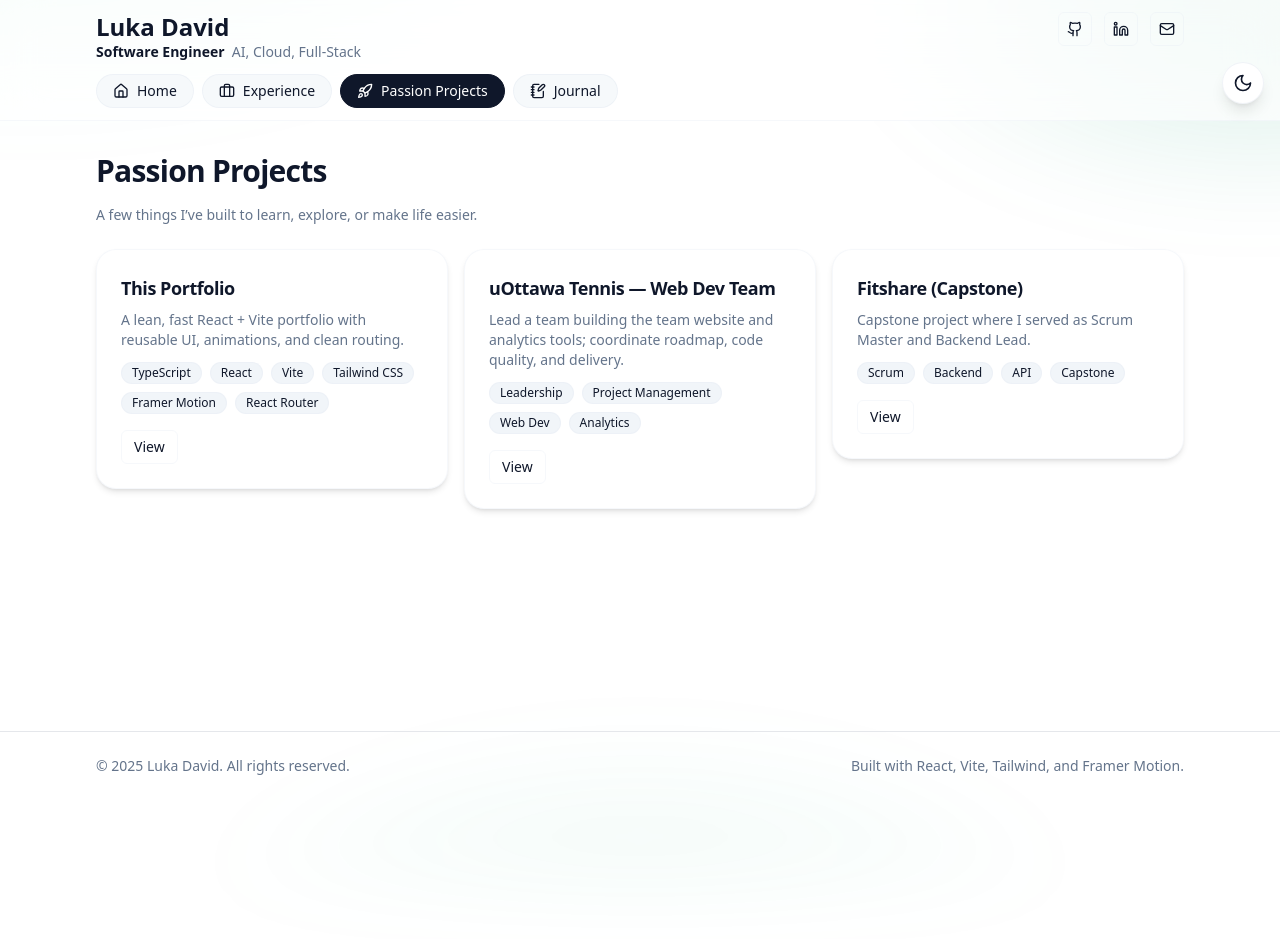
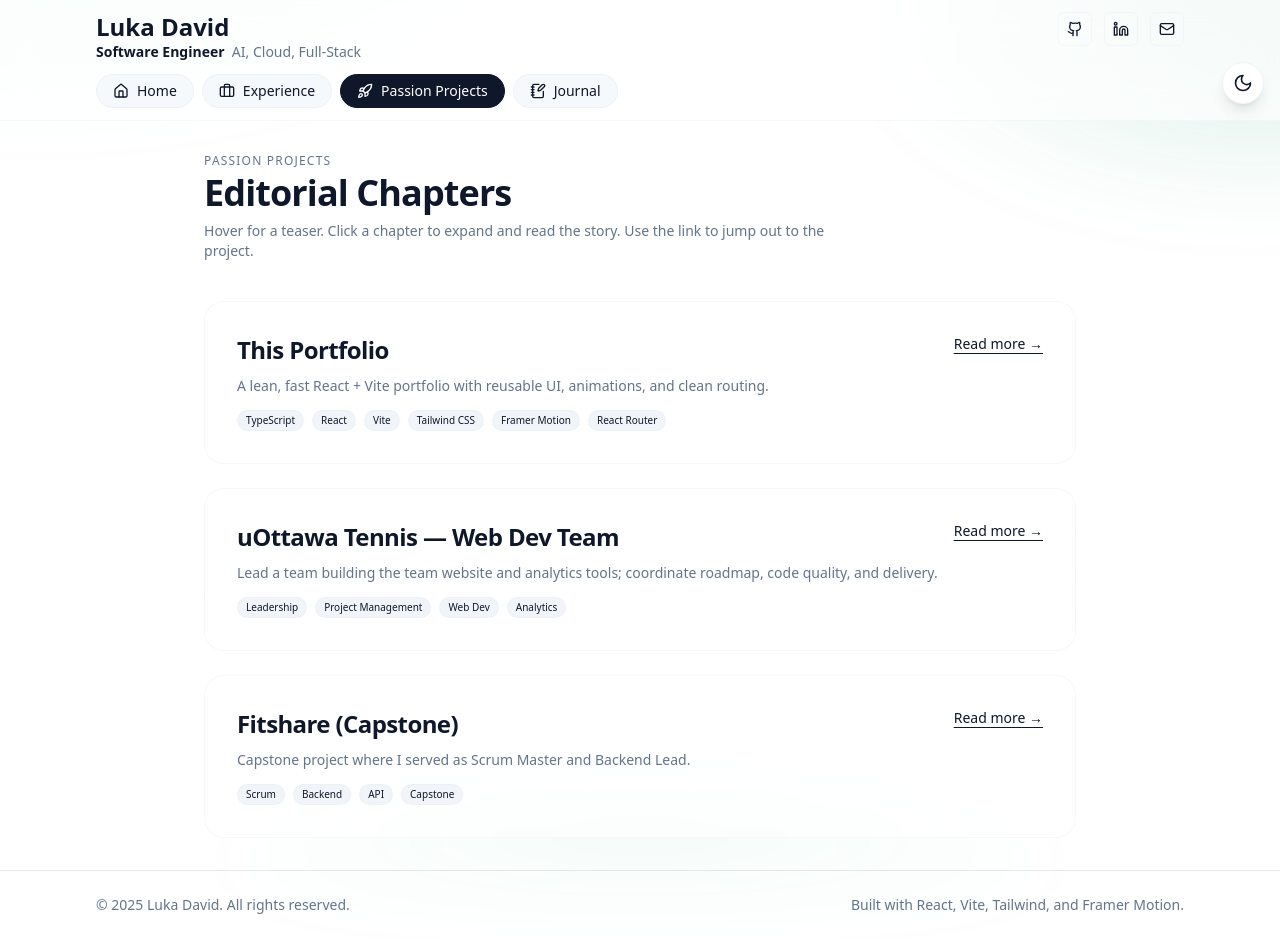
Before and after one commit to LukaDavid04/LearningTools, a React (Vite) app in the folder Portfolio/: page /projects in a window 1280 px wide. Before the commit the page ends 800 px from the top, so only its background shows below. Built offline with nearby package versions, Linux system fonts and the light colour scheme.

Commit message:
New passion projects page design

```diff
--- a/Portfolio/src/pages/Projects.tsx
+++ b/Portfolio/src/pages/Projects.tsx
@@ -1,18 +1,102 @@
+import * as React from 'react'
+import { motion, AnimatePresence } from 'framer-motion'
 import { PROJECTS } from '@/lib/data/projects'
-import { ProjectCard } from '@/components/project-card'
-import { motion } from 'framer-motion'
+import { Badge } from '@/components/ui/badge'
+import { Button } from '@/components/ui/button'
 
 export function Projects() {
+  const [expanded, setExpanded] = React.useState<number | null>(null)
+  const sectionRefs = React.useRef<Array<HTMLDivElement | null>>([])
+
+  const toggle = (i: number) => {
+    setExpanded((prev) => (prev === i ? null : i))
+    // After expanding, scroll the section into view a bit below the header
+    queueMicrotask(() => {
+      const el = sectionRefs.current[i]
+      if (el) el.scrollIntoView({ behavior: 'smooth', block: 'start', inline: 'nearest' })
+    })
+  }
+
   return (
     <section>
-      <h1 className="text-3xl font-semibold tracking-tight mb-4">Passion Projects</h1>
-      <p className="text-sm text-muted-foreground mb-6">A few things I’ve built to learn, explore, or make life easier.</p>
-      <div className="grid sm:grid-cols-2 lg:grid-cols-3 gap-4">
-        {PROJECTS.map((p, i) => (
-          <motion.div key={p.name} initial={{ opacity: 0, y: 8 }} whileInView={{ opacity: 1, y: 0 }} viewport={{ once: true }} transition={{ duration: .35, delay: i * 0.04 }}>
-            <ProjectCard project={p} />
-          </motion.div>
-        ))}
+      <header className="mb-10">
+        <p className="text-xs uppercase tracking-widest text-muted-foreground">Passion Projects</p>
+        <h1 className="mt-1 text-3xl sm:text-4xl font-semibold tracking-tight">Editorial Chapters</h1>
+        <p className="mt-2 max-w-2xl text-sm text-muted-foreground">Hover for a teaser. Click a chapter to expand and read the story. Use the link to jump out to the project.</p>
+      </header>
+
+      <div className="space-y-6">
+        {PROJECTS.map((p, i) => {
+          const isOpen = expanded === i
+          const alt = i % 2 === 1
+          return (
+            <motion.section
+              key={p.name}
+              ref={(el) => (sectionRefs.current[i] = el)}
+              layout
+              initial={{ opacity: 0, y: 10 }}
+              whileInView={{ opacity: 1, y: 0 }}
+              viewport={{ once: true, amount: 0.2 }}
+              transition={{ duration: 0.35 }}
+              className={`relative overflow-hidden rounded-2xl border p-6 sm:p-8 ${
+                alt ? 'bg-gradient-to-b from-background/65 to-background/35' : 'bg-gradient-to-b from-background to-background/60'
+              }`}
+            >
+              {/* Hover teaser overlay */}
+              <div className="pointer-events-none absolute inset-0 opacity-0 transition-opacity duration-300 hover:opacity-[0.03]" style={{ background: 'radial-gradient(600px 200px at 80% -10%, var(--primary)/.6, transparent)' }} />
+
+              <div className="flex items-start justify-between gap-4">
+                <div>
+                  <h2 className="text-2xl font-semibold tracking-tight">{p.name}</h2>
+                  <p className="mt-2 text-sm leading-6 text-muted-foreground">{p.desc}</p>
+                </div>
+                <div className="flex shrink-0 items-center gap-2">
+                  {p.href ? (
+                    <Button asChild size="sm">
+                      <a href={p.href} target="_blank" rel="noopener noreferrer">Open Link</a>
+                    </Button>
+                  ) : null}
+                  <button
+                    onClick={() => toggle(i)}
+                    aria-expanded={isOpen}
+                    className="text-sm underline underline-offset-4 hover:opacity-80"
+                  >
+                    {isOpen ? 'Show less' : 'Read more →'}
+                  </button>
+                </div>
+              </div>
+
+              {/* Tag ribbon */}
+              <div className="mt-3 flex flex-wrap gap-2">
+                {p.tags.map((t) => (
+                  <Badge key={t} variant="secondary" className="rounded-full px-2 py-0.5 text-[10px]">
+                    {t}
+                  </Badge>
+                ))}
+              </div>
+
+              {/* Expanded content */}
+              <AnimatePresence initial={false}>
+                {isOpen ? (
+                  <motion.div
+                    key="details"
+                    initial={{ opacity: 0, height: 0, y: -6 }}
+                    animate={{ opacity: 1, height: 'auto', y: 0 }}
+                    exit={{ opacity: 0, height: 0, y: -6 }}
+                    transition={{ duration: 0.25 }}
+                    className="mt-5 space-y-3 text-sm leading-6"
+                  >
+                    {(p.details ?? '').split('\n').map((line, idx) => (
+                      <p key={idx} className="whitespace-pre-wrap">
+                        {line}
+                      </p>
+                    ))}
+                  </motion.div>
+                ) : null}
+              </AnimatePresence>
+            </motion.section>
+          )
+        })}
       </div>
     </section>
   )
```
